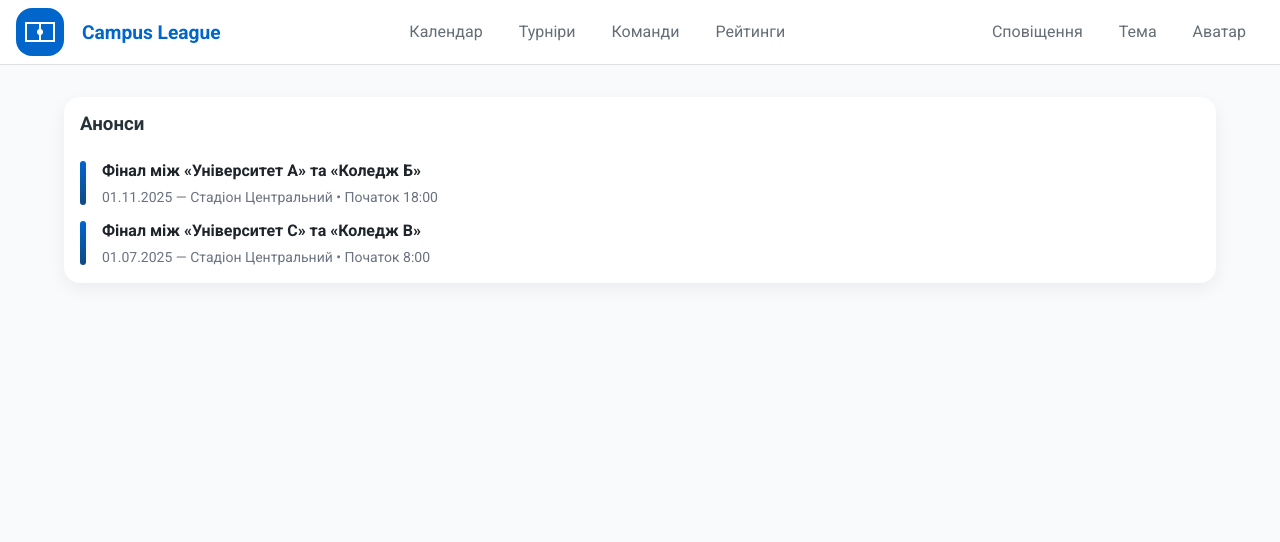
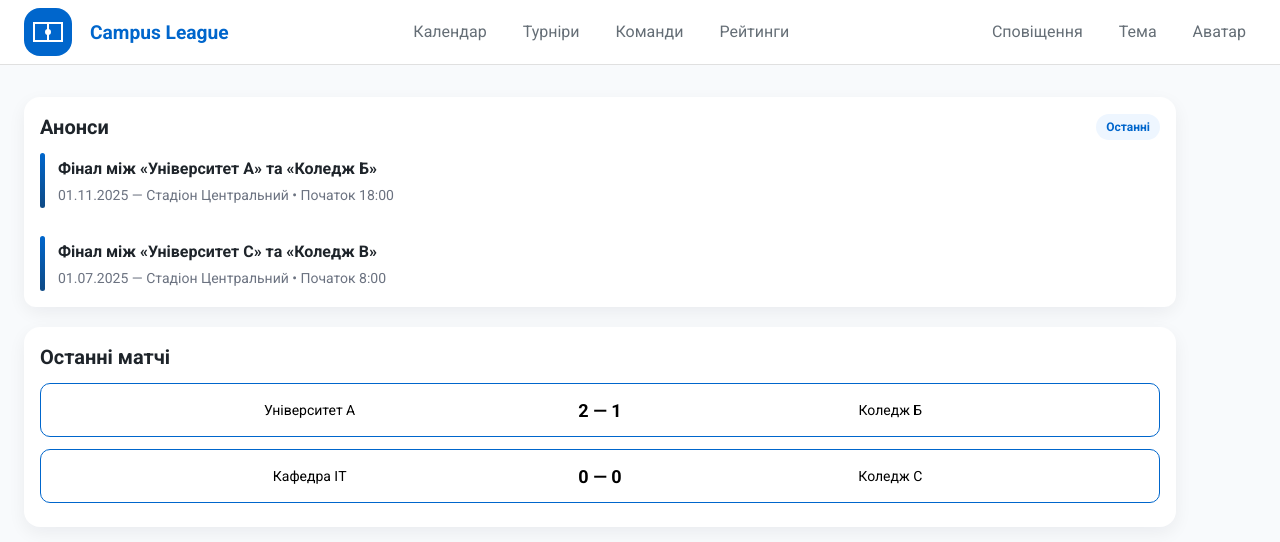
Before and after one commit to serhiiskurtul/Polytech-League, a React (Vite) app in the folder frontend/: page / in a window 1280 px wide. Shown: the top 542 px of the page. Built offline with nearby package versions, Linux system fonts and the light colour scheme.

Commit message:
Add LastMatch component and update Announcement UI

```diff
--- a/frontend/src/App.css
+++ b/frontend/src/App.css
@@ -11,6 +11,6 @@ body {
 
 main {
     max-width: 1200px;
-    margin: 2rem auto;
+    margin: 2rem auto auto 0rem;
     padding: 0 1.5rem;
 }
--- a/frontend/src/components/Header/Header.css
+++ b/frontend/src/components/Header/Header.css
@@ -70,6 +70,11 @@ a:hover {
   }
 }
 
+@media (max-width: 700px) {
+  .logo-text {
+    display: none;
+  }
+}
 
 /* Logo icon styles */
 .logo-icon {
@@ -80,6 +85,7 @@ a:hover {
     display: flex;
     align-items: center;
     justify-content: center;
+    margin-left: 8px;
 }
 
 .field {
--- a/frontend/src/components/MainContent/Announcement/Announcement.css
+++ b/frontend/src/components/MainContent/Announcement/Announcement.css
@@ -4,18 +4,33 @@
     background: #FFF;
     border-radius: 16px;
     box-shadow: 0 6px 18px 0 rgba(15, 20, 30, 0.06);
-    padding: 16px;
+    padding: 1px;
     display: flex;
     flex-direction: column;
     gap: 12px; /* відступ між Item */
 }
 
-h3
+
+.pill
 {
-    display: flex;
-    align-items: center;
-    justify-content: space-between;
-    gap: 12px;
-    margin-bottom: 12px;
+    background:#eef6ff;
+    color:var(--primary-color);
+    padding:6px 10px;
+    border-radius:20px;
+    font-weight:600;
+    font-size:12px
+}
+
+
+.card:last-child
+{
+    padding-bottom: 16px;
+}
+
+h3{
     color: var(--text);
+    font-size: 20px;
+    font-style: normal;
+    font-weight: 600;
+    line-height: 28px;
 }
--- a/frontend/src/components/MainContent/Announcement/Announcement.jsx
+++ b/frontend/src/components/MainContent/Announcement/Announcement.jsx
@@ -3,8 +3,11 @@ import './Announcement.css';
 
 export default function Announcement({ items }) {
   return (
-    <div className="announcement-wrapper">
-      <h3>Анонси</h3>
+    <section className="card">
+        <div className="header-row">
+            <h3>Анонси</h3>
+            <small className="pill">Останні</small>
+        </div>
       {items.map((item, index) => (
         <AnnouncementItem
           key={index}
@@ -14,6 +17,6 @@ export default function Announcement({ items }) {
           time={item.time}
         />
       ))}
-    </div>
+    </section>
   );
 }
--- a/frontend/src/components/MainContent/Announcement/AnnouncementItem/AnnouncementItem.css
+++ b/frontend/src/components/MainContent/Announcement/AnnouncementItem/AnnouncementItem.css
@@ -7,14 +7,14 @@
 }
 
 .announcement-bar {
-  width: 6px;
-  height: 44px;
+  width: 5px;
+  height: 55px;
   background: linear-gradient(180deg, var(--primary-color), var(--primary-dark));
   border-radius: 6px;
 }
 
 .announcement-content {
-    margin-left: 16px;
+    margin-left: 13px;
     display: flex;
     flex-direction: column;
     justify-content: center;
--- a/frontend/src/components/MainContent/Announcement/AnnouncementItem/AnnouncementItem.jsx
+++ b/frontend/src/components/MainContent/Announcement/AnnouncementItem/AnnouncementItem.jsx
@@ -2,7 +2,7 @@ import './AnnouncementItem.css';
 
 export default function AnnouncementItem({ title, date, location, time }) {
   return (
-    <div className="announcement">
+    <div className="announcement card-item" style = {{paddingBottom: '16px'}}>
       <div className="announcement-bar"></div>
       <div className="announcement-content">
         <strong className='announcement-title'>{title}</strong>
--- /dev/null
+++ b/frontend/src/components/MainContent/LastMatch/LastMatch.css
@@ -0,0 +1,7 @@
+h3{
+    color: var(--text);
+    font-size: 20px;
+    font-style: normal;
+    font-weight: 600;
+    line-height: 28px;
+}
--- /dev/null
+++ b/frontend/src/components/MainContent/LastMatch/LastMatch.jsx
@@ -0,0 +1,20 @@
+import LastMatchItem from './LastMatchItem/LastMatchItem';
+import './LastMatch.css';
+
+export default function LastMatch({ items }) {
+  return (
+    <div className="card">
+        <div className="header-row">
+            <h3>Останні матчі</h3>
+        </div>
+        {items.map((item, index) => (
+        <LastMatchItem
+            key={index}
+            firstOpponent={item.firstOpponent}
+            secondOpponent={item.secondOpponent}
+            result={item.result}
+        />
+        ))}
+    </div>
+  );
+}
--- /dev/null
+++ b/frontend/src/components/MainContent/LastMatch/LastMatchItem/LastMatchItem.css
@@ -0,0 +1,36 @@
+.match {
+    display: grid;
+    grid-template-columns: 1fr auto 1fr;
+    align-items: center;
+    padding: 10px;
+    border-radius: 10px;
+    border: 1px solid var(--primary-color);
+    height: 54px;
+    gap: 10px;
+}
+
+
+.team {
+    font-size: 14px;
+    font-weight: 400;
+    text-align: center;
+}
+
+
+.score {
+    font-weight: 700;
+    font-size: 18px;
+    text-align: center;
+}
+
+.match-item {
+    margin-bottom: 0;
+}
+
+.match-item:hover {
+    background:#eef6ff;
+}
+
+.match-item:last-child {
+    padding-bottom: 8px;
+}
--- /dev/null
+++ b/frontend/src/components/MainContent/LastMatch/LastMatchItem/LastMatchItem.jsx
@@ -0,0 +1,13 @@
+import './LastMatchItem.css';
+
+export default function LastMatchItem({ firstOpponent, secondOpponent, result }) {
+  return (
+    <section className="card-item match-item">
+      <div className="match">
+          <div className="team">{firstOpponent}</div>
+          <div className="score">{result}</div>
+          <div className="team">{secondOpponent}</div>
+      </div>
+    </section>
+  );
+}
--- a/frontend/src/components/MainContent/MainContent.jsx
+++ b/frontend/src/components/MainContent/MainContent.jsx
@@ -1,4 +1,5 @@
 import Announcement from './Announcement/Announcement';
+import LastMatch from './LastMatch/LastMatch';
 import './MainContent.css';
 
 const announcements = [
@@ -16,10 +17,24 @@ const announcements = [
   }
 ];
 
+const lastmatches = [
+  {
+    firstOpponent: "Університет А",
+    secondOpponent: "Коледж Б",
+    result: "2 — 1",
+  },
+  {
+    firstOpponent: "Кафедра IТ",
+    secondOpponent: "Коледж С",
+    result: "0 — 0",
+  }
+];
+
 export default function MainContent() {
   return (
     <main>
       <Announcement items={announcements} />
+      <LastMatch items={lastmatches}/>
     </main>
   );
 }
--- a/frontend/src/globals.css
+++ b/frontend/src/globals.css
@@ -1,7 +1,7 @@
 /* Vars */
 :root {
   --spacing: 8px;
-  --text: #263238;
+  --text: rgb(30, 36, 42);
   --border-radius: 10px;
   --primary-color: #0066cc;
   --text-primary: #0066cc;
@@ -12,4 +12,34 @@
   --nav-font-family: Roboto,system-ui,-apple-system,Segoe UI,Roboto,Helvetica,Arial;;
   --primary-dark: #0f4a85;
   --muted:#6b7280;
+  --card:#ffffff;
+  --radius:12px;
+  --shadow: 0 6px 18px rgba(15, 20, 30, 0.06);
 }
+
+.card {
+    background: #FFF;
+    border-radius: 16px;
+    box-shadow: var(--shadow);
+    display: flex;
+    flex-direction: column;
+    gap: 12px;
+    margin-bottom: 20px;
+}
+
+.header-row
+{
+    display: flex;
+    align-items: center;
+    justify-content: space-between;
+    padding-left: 16px;
+    padding-top: 16px;
+    padding-right: 16px;
+}
+
+.card-item {
+    background:var(--card);
+    border-radius:var(--radius);
+    padding-left:16px;
+    padding-right: 16px;
+}
```
